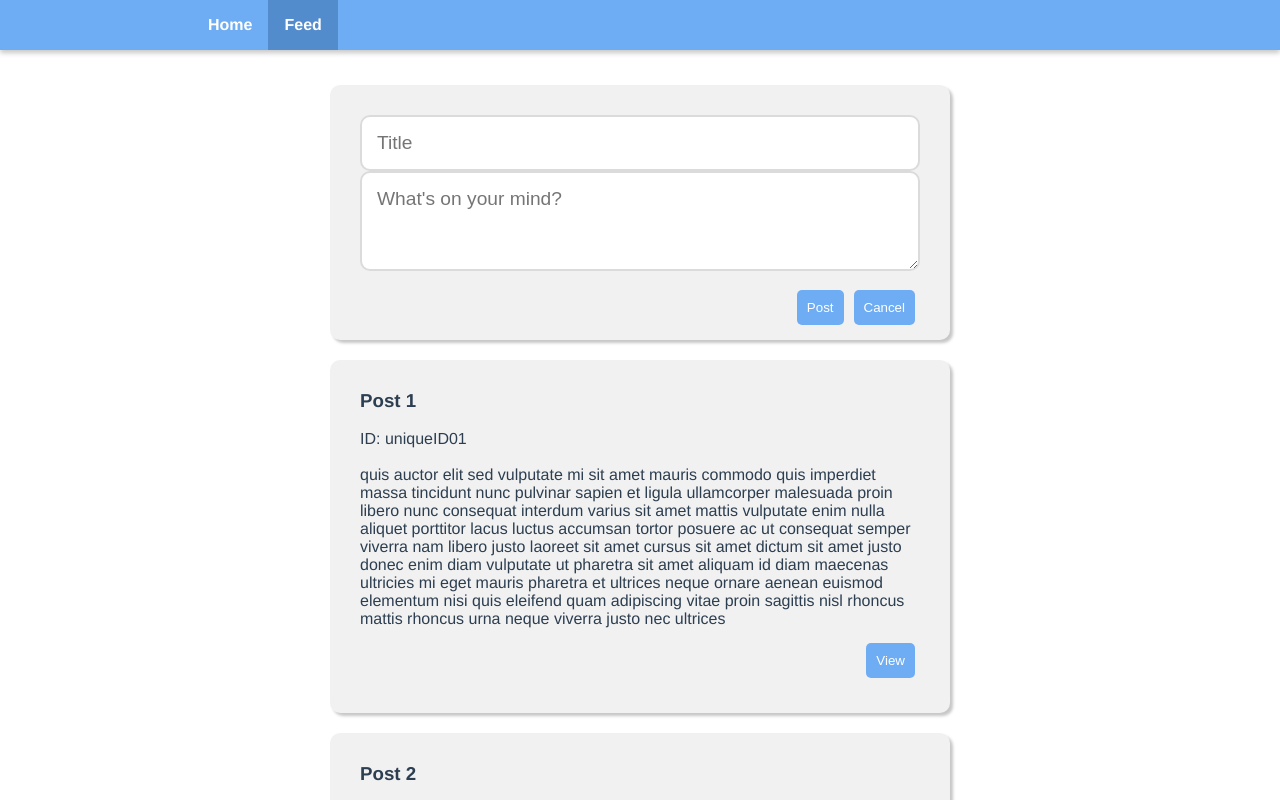
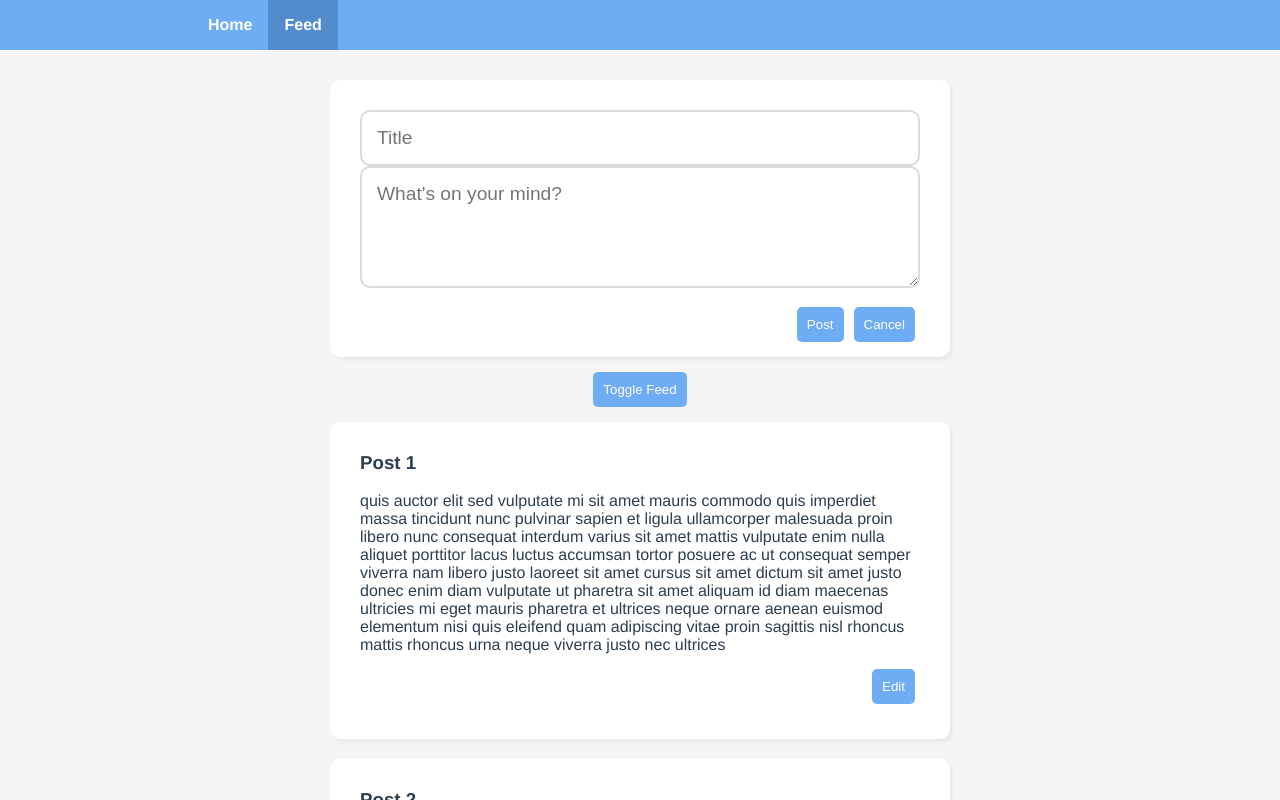
Before and after one commit to j-umbac/vue-newsfeed, a Vue app: page /feed in a window 1280 px wide. Shown: the top 800 px of the page. Built offline with nearby package versions, Linux system fonts and the light colour scheme.

Commit message:
Cleaned the code

```diff
--- a/src/App.vue
+++ b/src/App.vue
@@ -30,4 +30,8 @@ export default defineComponent({
   text-align: center;
   color: #2c3e50;
 }
+.route {
+  background: rgb(245, 245, 245);
+  height: 94.5vh;
+}
 </style>
--- a/src/components/app-header.vue
+++ b/src/components/app-header.vue
@@ -25,9 +25,8 @@ export default defineComponent({
   justify-content: flex-start;
   flex-flow: row wrap;
   list-style: none;
-  margin-bottom: 25px;
   background: rgb(110, 172, 243);
-  box-shadow: 0px 3px 5px rgb(199, 199, 199);
+  box-shadow: 0px 3px 5px rgba(199, 199, 199, 0.5);
   padding-left: 15%;
 }
 
--- a/src/components/news-feed.vue
+++ b/src/components/news-feed.vue
@@ -1,9 +1,11 @@
 <template>
-  <div id="postform">
-    <PostForm />
-  </div>
-  <div class="postfeed">
-    <PostList :posts="posts" />
+  <div class="body">
+    <div id="postform">
+      <PostForm />
+    </div>
+    <div class="postfeed">
+      <PostList :posts="posts" />
+    </div>
   </div>
 </template>
 
@@ -20,7 +22,7 @@ export default defineComponent({
     PostForm,
   },
   setup() {
-    const { posts, totalProps } = getPostFeed();
+    const { posts } = getPostFeed();
 
     return { posts };
   },
@@ -28,9 +30,13 @@ export default defineComponent({
 </script>
 
 <style>
+.body {
+  padding-top: 20px;
+  padding-bottom: 20px;
+  background: rgb(245, 245, 245);
+}
 div #postform {
   display: grid;
-  /* grid-template-columns: repeat(4, 1fr); */
   grid-template-columns: repeat(auto-fit, minmax(100px, 1fr));
   grid-auto-rows: minmax(200px, auto);
   grid-gap: 0px;
@@ -80,11 +86,11 @@ textarea {
 
 div #postform > * {
   grid-column: 1/-1;
-  background: rgb(241, 241, 241);
+  background: white;
   padding: 30px 30px 10px 30px;
   border-radius: 10px;
   margin: 10px;
-  box-shadow: 3px 3px 3px rgb(199, 199, 199);
+  box-shadow: 3px 3px 3px rgba(199, 199, 199, 0.25);
 }
 
 .buttons {
--- a/src/components/post-form.vue
+++ b/src/components/post-form.vue
@@ -3,7 +3,7 @@
     <form>
       <input id="postTitle" placeholder="Title" v-model="title" required />
       <textarea
-        rows="3"
+        rows="4"
         placeholder="What's on your mind?"
         v-model="content"
         required
@@ -52,7 +52,7 @@ export default defineComponent({
 
     getPostFeed();
 
-    return { posts, content, title, publishPost, clearForm };
+    return { content, title, publishPost, clearForm };
   },
 });
 </script>
--- a/src/components/post-list.vue
+++ b/src/components/post-list.vue
@@ -1,5 +1,7 @@
 <template>
-  <div class="post-list">
+  <button @click="togglePost">Toggle Feed</button>
+
+  <div class="post-list" v-show="toggle">
     <div v-for="post in posts" :key="post.id" class="list">
       <SinglePost :post="post" />
     </div>
@@ -7,13 +9,22 @@
 </template>
 
 <script lang="ts">
-import { defineComponent } from "vue";
+import { defineComponent, onUpdated, onMounted, ref } from "vue";
 import SinglePost from "./single-post.vue";
 
 export default defineComponent({
   name: "PostList",
   props: ["posts"],
   components: { SinglePost },
+  setup() {
+    const toggle = ref(true);
+
+    function togglePost() {
+      toggle.value = !toggle.value;
+    }
+
+    return { togglePost, toggle };
+  },
 });
 </script>
 
@@ -31,11 +42,11 @@ export default defineComponent({
 
 .post-list > * {
   grid-column: 1/-1;
-  background: rgb(241, 241, 241);
+  background: rgb(255, 255, 255);
 
   padding: 30px;
   border-radius: 10px;
   margin: 10px;
-  box-shadow: 3px 3px 3px rgb(199, 199, 199);
+  box-shadow: 3px 3px 3px rgba(199, 199, 199, 0.25);
 }
 </style>
--- a/src/components/single-post.vue
+++ b/src/components/single-post.vue
@@ -1,27 +1,54 @@
 <template>
-  <div>
+  <transition name="fade">
+    <div v-if="show">
       <h3>{{ post.title }}</h3>
-    <br />
-    <p>ID: {{ post.id }}</p>
       <br />
       <p>{{ post.content }}</p>
 
       <div class="buttons">
         <button>
           <router-link :to="{ name: 'PostDetails', params: { id: post.id } }">
-          View
+            Edit
           </router-link>
         </button>
       </div>
     </div>
+  </transition>
 </template>
 
 <script lang="ts">
-import { defineComponent } from "vue";
+import { defineComponent, onMounted, ref } from "vue";
 
 export default defineComponent({
   props: ["post"],
+
+  setup() {
+    const show = ref(false);
+    onMounted(() => (show.value = !show.value));
+
+    return { show };
+  },
 });
 </script>
 
-<style scoped></style>
+<style scoped>
+.fade-enter-from {
+  opacity: 0;
+}
+.fade-enter-to {
+  opacity: 1;
+}
+.fade-enter-active {
+  transition: all 1s ease;
+}
+
+.fade-leave-from {
+  opacity: 1;
+}
+.fade-leave-to {
+  opacity: 0;
+}
+.fade-leave-active {
+  transition: all 1s ease;
+}
+</style>
--- a/src/composables/getPostFeed.ts
+++ b/src/composables/getPostFeed.ts
@@ -4,9 +4,7 @@ import { ref } from "vue";
 function getPostFeed(){
     const posts = ref(postList);
 
-    const totalProps: number = posts.value.length;
-
-    return { posts, totalProps };
+    return { posts };
 
 
 
--- a/src/interface/postInterface.ts
+++ b/src/interface/postInterface.ts
@@ -1,7 +1,7 @@
 interface PostInterface {
     title: string,
     content: string,
-    id: number | string,
+    id: string,
 }
 
 export default PostInterface;
--- a/src/views/Home.vue
+++ b/src/views/Home.vue
@@ -1,21 +1,30 @@
 <template>
-  <div class="about">
-    <h2>A Vue Newsfeed Project created by:</h2>
-    <p>Joshua Rhey D. Umbac</p>
+  <div class="bod">
+    <div class="about">
+      <h2>A Vue Newsfeed Project created by:</h2>
+      <p>Joshua Rhey D. Umbac</p>
 
-    <h3>Made using Vue.js with Typescript</h3>
+      <h3>Made using Vue.js with Typescript</h3>
+    </div>
   </div>
 </template>
 
 <style scoped>
+.bod {
+  display: flex;
+  justify-content: center;
+  align-items: center;
+}
 .about {
-  background: rgb(238, 238, 238);
+  background: rgb(255, 255, 255);
+  position: absolute;
+  top: 15%;
   padding: 30px;
   margin: 0 auto;
   width: 40%;
   max-width: 500px;
   border-radius: 20px;
-  box-shadow: 5px 5px 5px rgba(212, 212, 212, 0.5);
+  box-shadow: 3px 3px 5px rgba(199, 199, 199, 0.5);
 }
 .about > * {
   margin: 50px auto;
--- a/src/views/ViewPost.vue
+++ b/src/views/ViewPost.vue
@@ -8,7 +8,6 @@
           v-model="post.title"
           required
         />
-        <p>ID: {{ post.id }}, Array index: {{ index }}</p>
         <textarea
           rows="10"
           placeholder="What's on your mind?"
@@ -19,7 +18,9 @@
       <div class="buttons">
         <button><router-link id="feed" to="/feed">Back</router-link></button>
         <div>
-          <button @click.prevent="saveEdit">Save Edit</button>
+          <button @click="saveEdit">
+            <router-link id="feed" to="/feed">Save Edit</router-link>
+          </button>
           <button @click.prevent="deletePost" id="deletBtn">
             <router-link id="feed" to="/feed">Delete</router-link>
           </button>
@@ -32,7 +33,7 @@
 <script lang="ts">
 import postList from "@/data/postData";
 import PostInterface from "@/interface/postInterface";
-import { defineComponent, ref } from "vue";
+import { defineComponent, onMounted, ref } from "vue";
 
 export default defineComponent({
   props: ["id"],
@@ -46,8 +47,10 @@ export default defineComponent({
       content: "",
       id: "",
     };
+    onMounted(() => {
+      console.log("Mounted");
+    });
 
-    console.log("Mounted");
     for (let i = 0; i < posts.value.length; i++) {
       if (posts.value[i].id === props.id) {
         console.log(posts.value[i].title);
```
Also changed, not shown: src/composables/getPost.ts (deleted, +0 -14 lines). Lines whose indentation alone changed are shown as unchanged.
